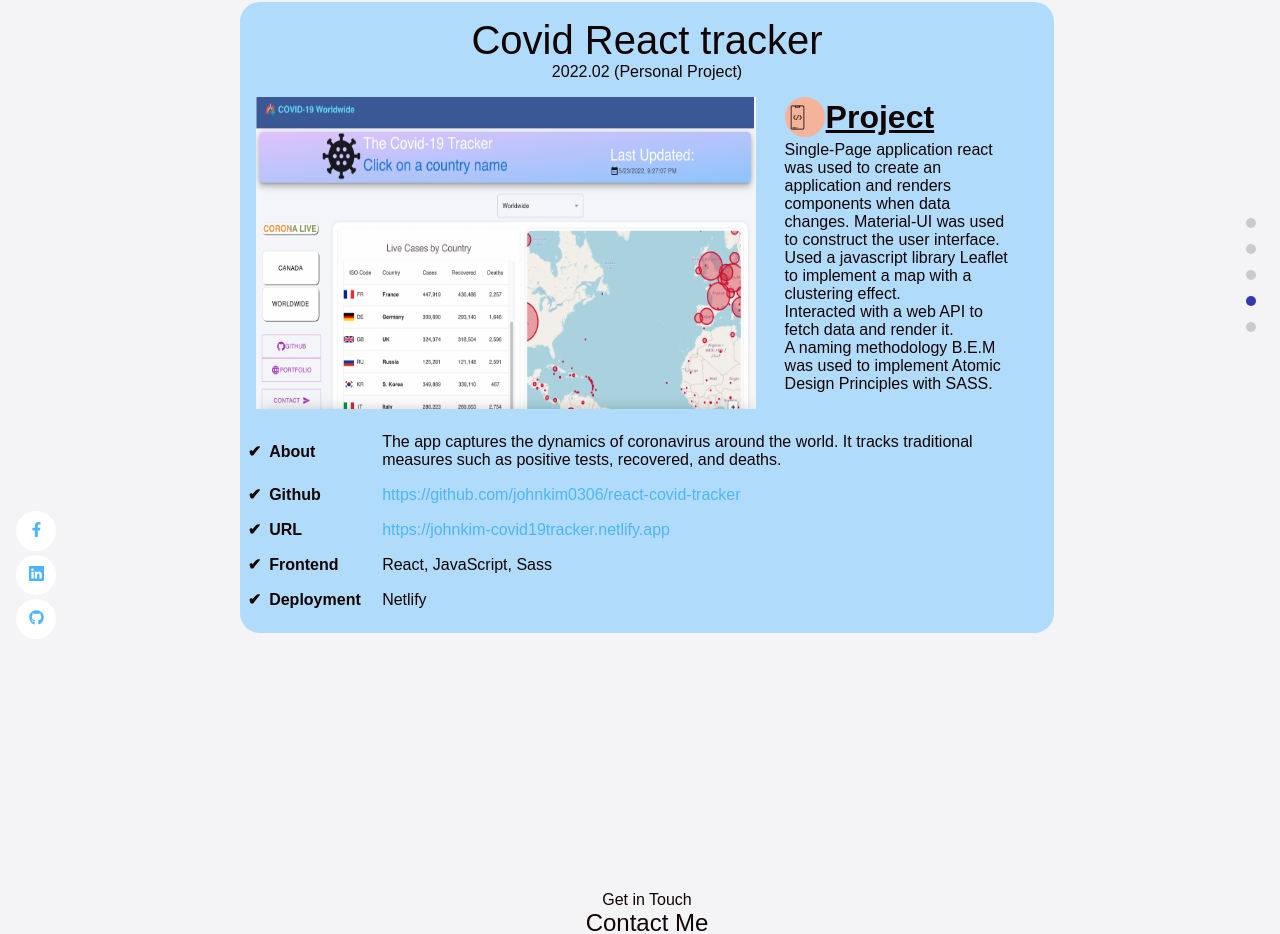
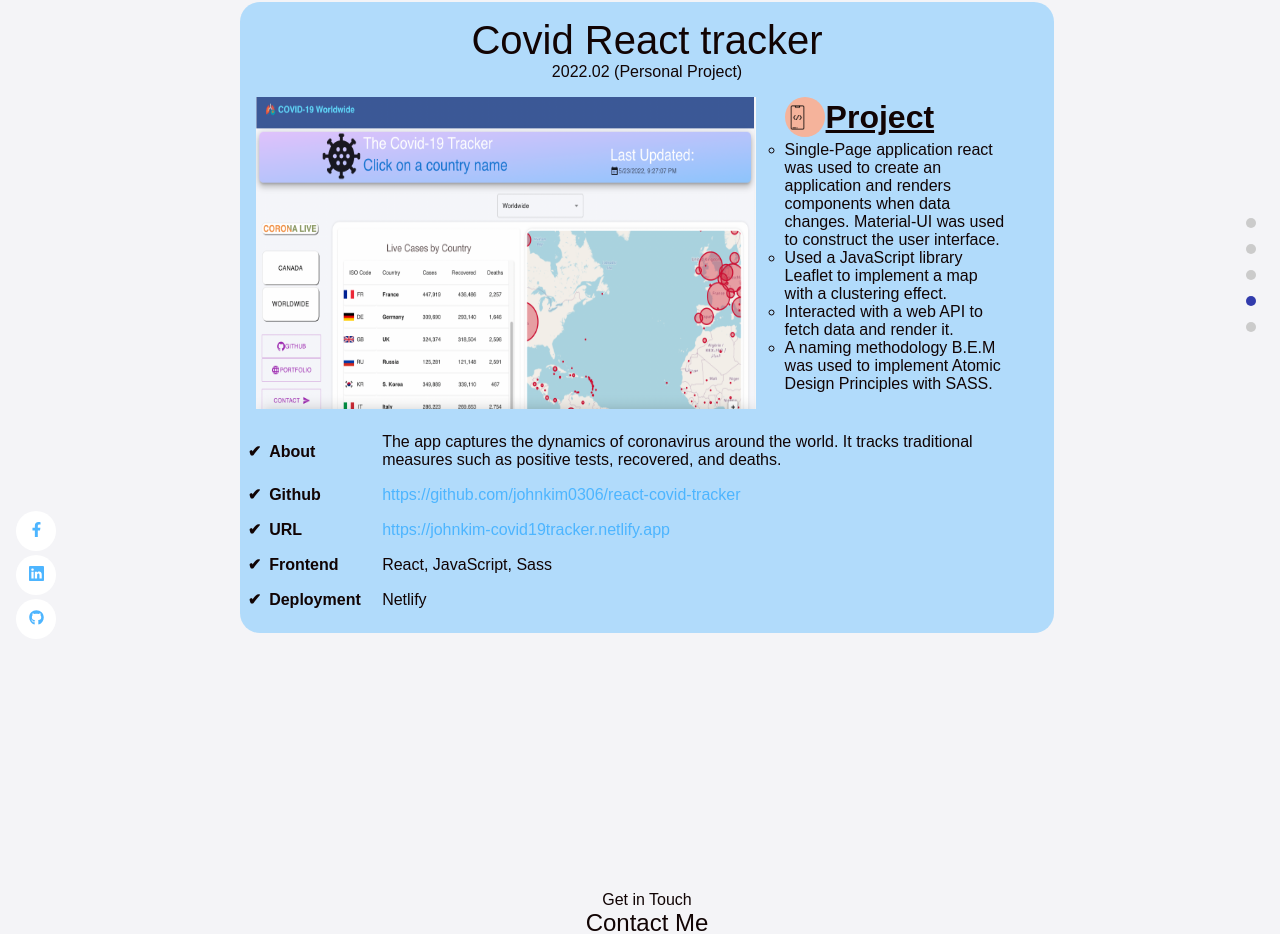
Before and after one commit to johnkim0306/Personal-Website, a React (Create React App) app in the folder my-app/: page / in a window 1280 px wide. Shown: the part 2331-3265 px from the top of the page. Built offline with nearby package versions, Linux system fonts and the light colour scheme.

Commit message:
update proejct component's css

```diff
--- a/my-app/src/components/project/Project.jsx
+++ b/my-app/src/components/project/Project.jsx
@@ -66,7 +66,7 @@ const Project = () => {
                                             </div>
                                             <ul>
                                                 <li>Single-Page application react was used to create an application and renders components when data changes. Material-UI was used to construct the user interface.</li>
-                                                <li>Used a javascript library Leaflet to implement a map with a clustering effect.</li>
+                                                <li>Used a JavaScript library Leaflet to implement a map with a clustering effect.</li>
                                                 <li>Interacted with a web API to fetch data and render it.</li>
                                                 <li>A naming methodology B.E.M was used to implement Atomic Design Principles with SASS.</li>
                                             </ul>
--- a/my-app/src/components/project/project.scss
+++ b/my-app/src/components/project/project.scss
@@ -96,8 +96,12 @@
         }
 
         ul {
-            padding-top: .25rem;
-            list-style-type: circle;
+          display: list-item;
+          padding-top: .25rem;
+        }
+        li {
+          list-style-type: circle;
+          display: list-item;
         }
 
         p {
```
